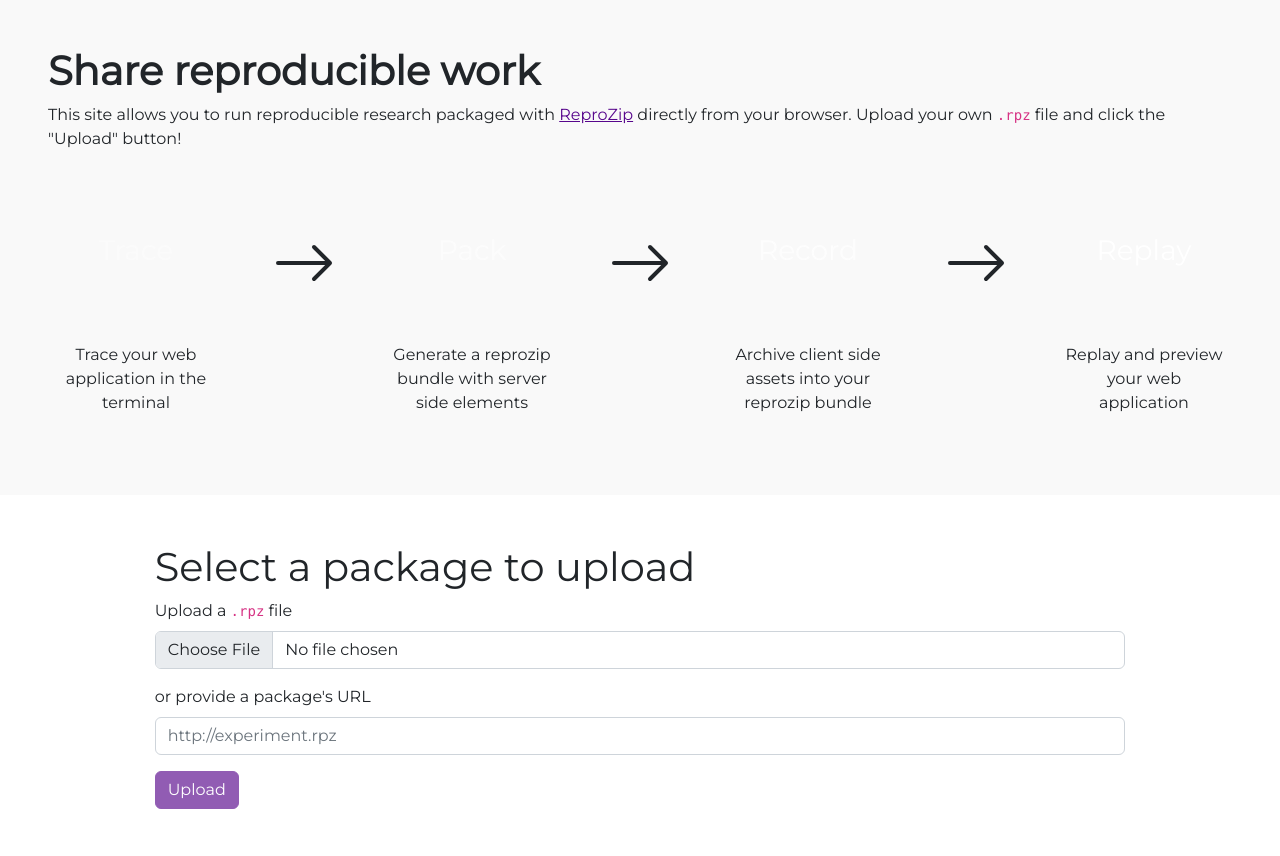
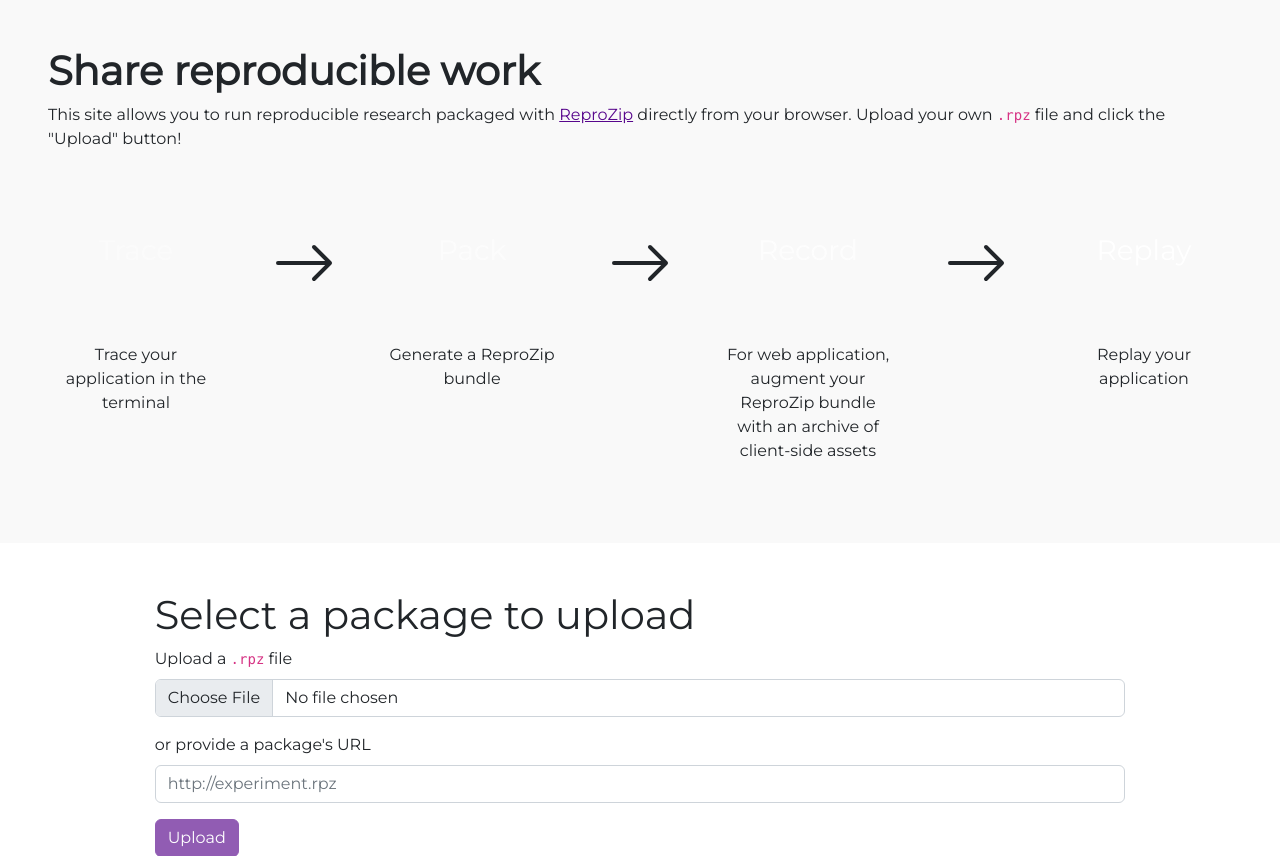
Before and after one commit to VIDA-NYU/reproserver, a Python web app: template reproserver/web/templates/index.html in a window 1280 px wide. Shown: the part 81-937 px from the top of the page. Run offline with Jinja, Linux system fonts and the light colour scheme; the template is opened without the code that fills it, so the values that code supplies are empty.

Commit message:
Rephrase landing page items, for non-web apps

```diff
--- a/reproserver/web/templates/index.html
+++ b/reproserver/web/templates/index.html
@@ -15,7 +15,7 @@
           </div>
         </div>
       </div>
-      <p class="text-center mt-3">Trace your web application in the terminal</p>
+      <p class="text-center mt-3">Trace your application in the terminal</p>
     </div>
     <div class="col-lg arrow-icon mt-5 px-0 d-none d-lg-block">
       <svg xmlns="http://www.w3.org/2000/svg" width="64" height="64" fill="currentColor"
@@ -41,7 +41,7 @@
           </div>
         </div>
       </div>
-      <p class="text-center mt-3">Generate a reprozip bundle with server side elements</p>
+      <p class="text-center mt-3">Generate a ReproZip bundle</p>
     </div>
     <div class="col-lg arrow-icon mt-5 px-0 d-none d-lg-block">
       <svg xmlns="http://www.w3.org/2000/svg" width="64" height="64" fill="currentColor"
@@ -67,7 +67,7 @@
           </div>
           </div>
         </div>
-      <p class="text-center mt-3">Archive client side assets into your reprozip bundle</p>
+      <p class="text-center mt-3">For web application, augment your ReproZip bundle with an archive of client-side assets</p>
     </div>
     <div class="col-lg arrow-icon mt-5 px-0 d-none d-lg-block">
       <svg xmlns="http://www.w3.org/2000/svg" width="64" height="64" fill="currentColor"
@@ -93,7 +93,7 @@
           </div>
           </div>
         </div>
-      <p class="text-center mt-3">Replay and preview your web application</p>
+      <p class="text-center mt-3">Replay your application</p>
     </div>
   </div>
 </div>
```
